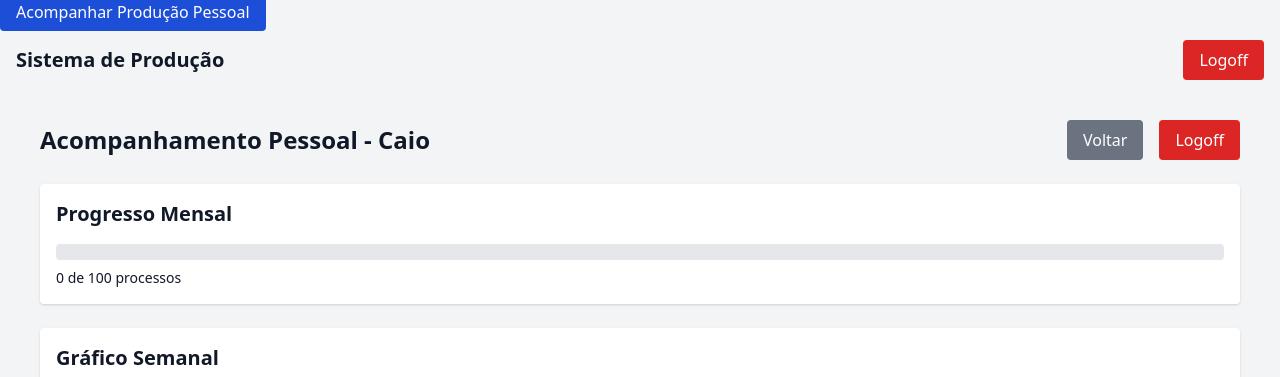
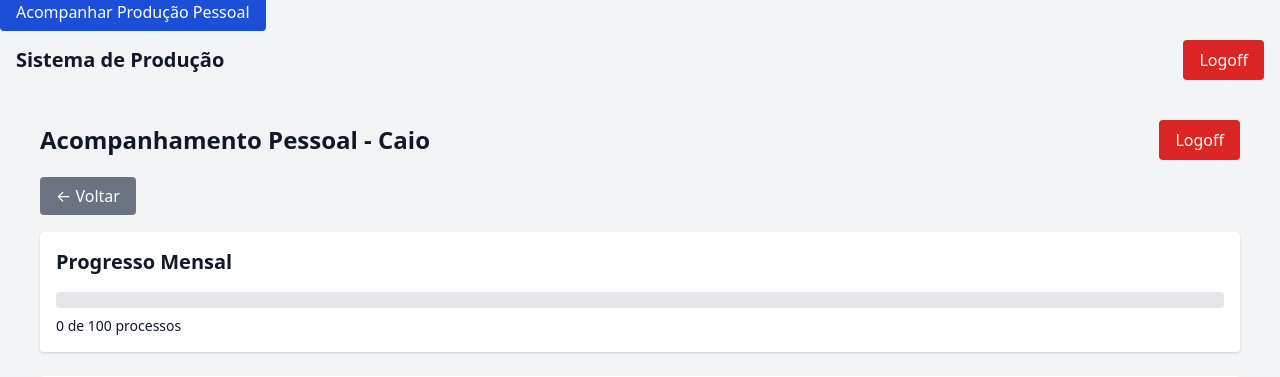
Before and after one commit to albertjr99/sistema_producao, a Flask app: page /acompanhamento-pessoal in a window 1280 px wide. Shown: the top 377 px of the page. Run offline with Flask 3, Linux system fonts and the light colour scheme; a user stored in the database is signed in; data comes from the database, SQL or seed files in the repository.

Commit message:
Update acompanhamento_pessoal.html

```diff
--- a/templates/acompanhamento_pessoal.html
+++ b/templates/acompanhamento_pessoal.html
@@ -3,10 +3,11 @@
 <div class="p-6">
   <div class="flex justify-between items-center mb-6">
     <h1 class="text-2xl font-bold">Acompanhamento Pessoal - {{ usuario.nome }}</h1>
-    <div class="flex gap-4">
-      <a href="{{ url_for('registrar_producao') }}" class="bg-gray-500 text-white px-4 py-2 rounded hover:bg-gray-600">Voltar</a>
-      <a href="{{ url_for('logout') }}" class="bg-red-600 text-white px-4 py-2 rounded hover:bg-red-700">Logoff</a>
-    </div>
+    <a href="{{ url_for('logout') }}" class="bg-red-600 text-white px-4 py-2 rounded hover:bg-red-700">Logoff</a>
+  </div>
+
+  <div class="mb-6">
+    <a href="{{ url_for('registrar_producao') }}" class="bg-gray-500 text-white px-4 py-2 rounded hover:bg-gray-600">← Voltar</a>
   </div>
 
   <div class="bg-white p-4 rounded shadow mb-6">
```
